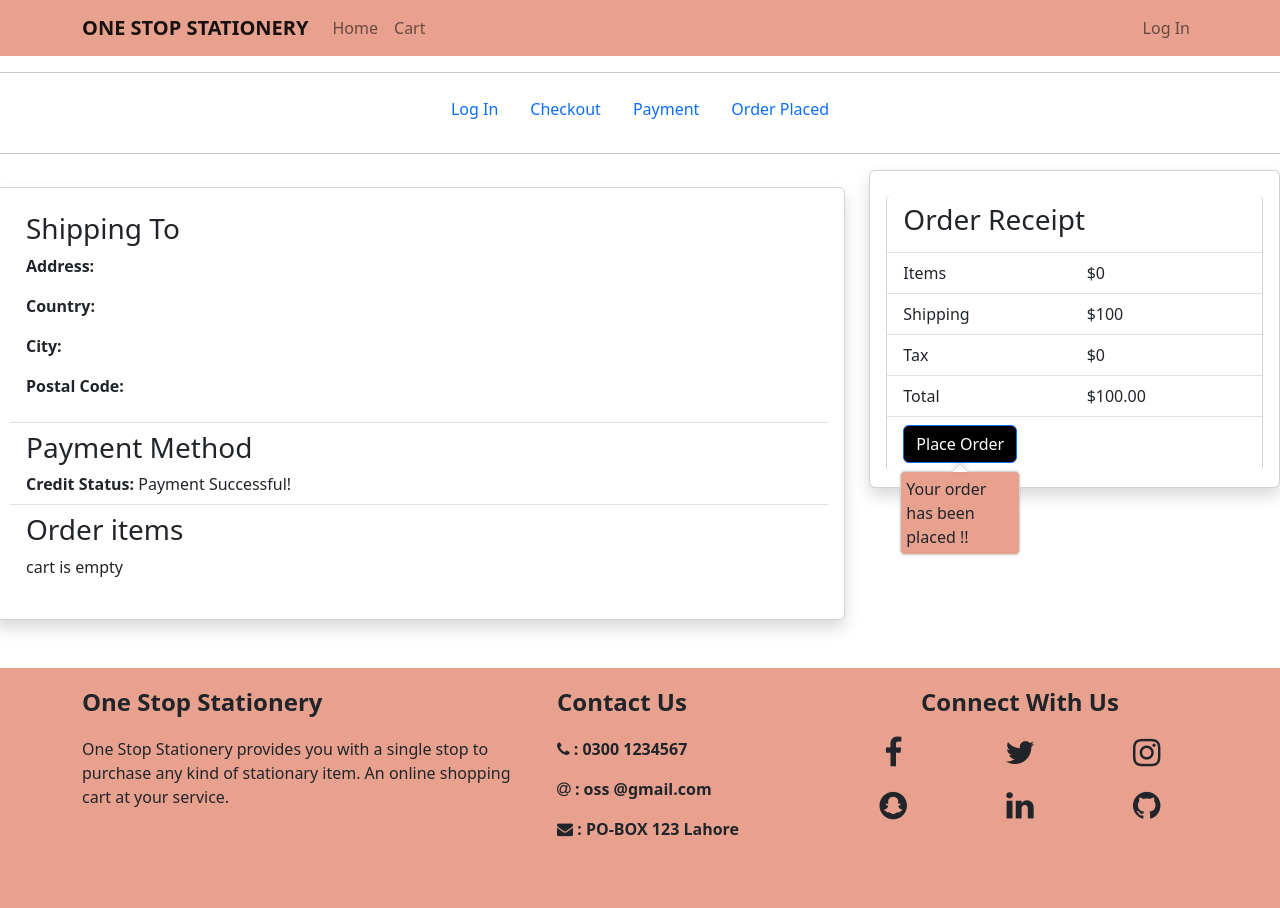
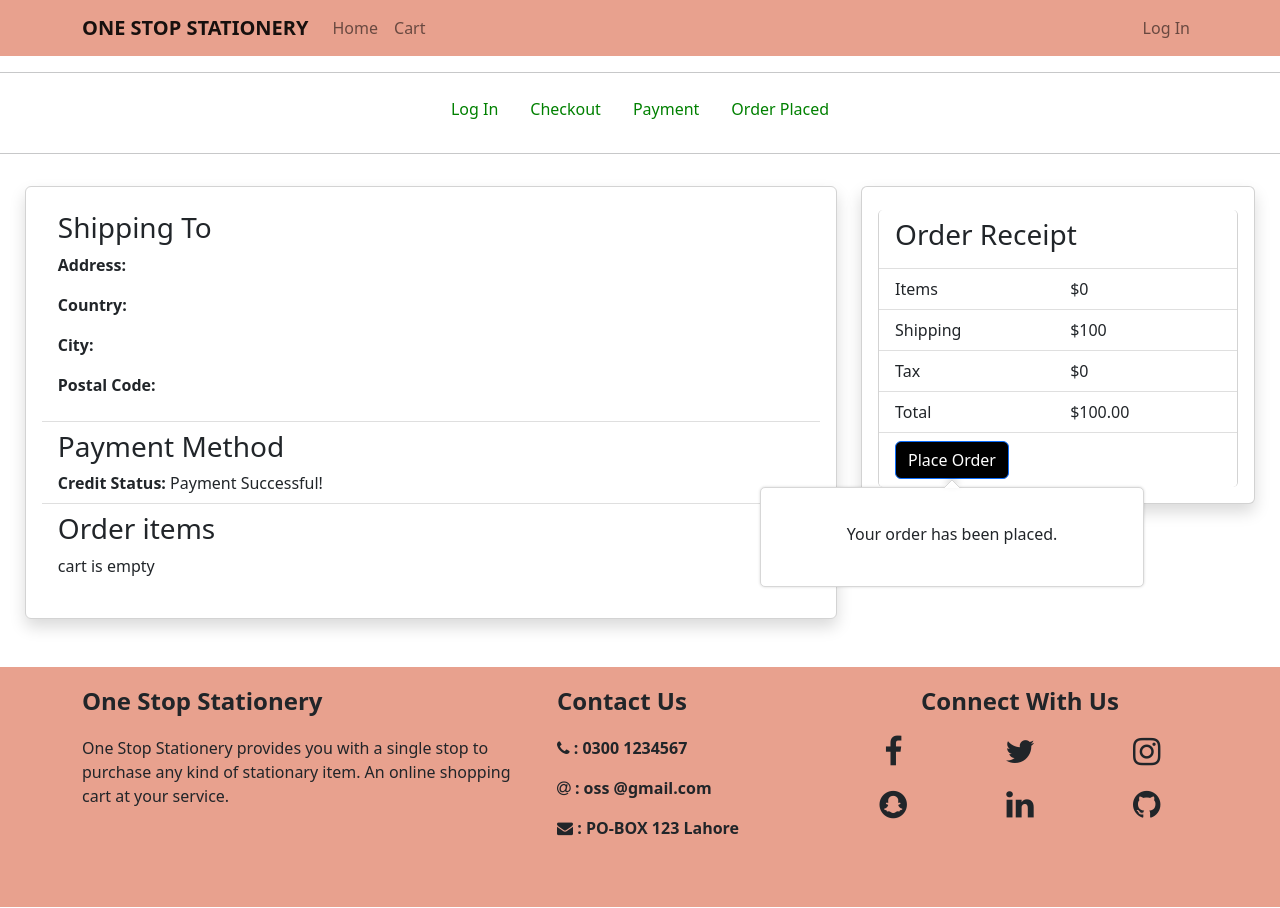
Before and after one commit to laibaarshad03/One-Stop-Stationery, a React (Create React App) app in the folder frontend/: page /api/order in a window 1280 px wide. Both pictures are taken after a click on the button "Place Order". Built offline with nearby package versions, Linux system fonts and the light colour scheme.

Commit message:
css fixed

```diff
--- a/frontend/src/components/CheckoutSteps.js
+++ b/frontend/src/components/CheckoutSteps.js
@@ -7,11 +7,11 @@ const CheckoutSteps = ({s1, s2, s3, s4}) => {
 
     return(
         <Nav className="justify-content-center mb-4" >
-            <Nav.Item >
+            <Nav.Item  >
                 {s1 ? (
                     <LinkContainer to= '/api/login'>
                         <Nav.Link>
-                            Log In
+                            <div style={{color:"green"}}> Log In </div>
                         </Nav.Link>
                     </LinkContainer>
                      ): (<Nav.Link disabled>
@@ -23,7 +23,7 @@ const CheckoutSteps = ({s1, s2, s3, s4}) => {
                 {s2 ? (
                     <LinkContainer to= '/api/checkout'>
                         <Nav.Link>
-                            Checkout
+                            <div style={{color:"green"}}> Checkout </div>
                         </Nav.Link>
                     </LinkContainer>
                      ): (<Nav.Link disabled>
@@ -35,7 +35,7 @@ const CheckoutSteps = ({s1, s2, s3, s4}) => {
                 {s3 ? (
                     <LinkContainer to= '/api/pay'>
                         <Nav.Link>
-                            Payment
+                        <div style={{color:"green"}}> Payment </div>
                         </Nav.Link>
                     </LinkContainer>
                      ): (<Nav.Link disabled>
@@ -47,7 +47,7 @@ const CheckoutSteps = ({s1, s2, s3, s4}) => {
                 {s4 ? (
                     <LinkContainer to= '/api/order'>
                         <Nav.Link>
-                            Order Placed
+                        <div style={{color:"green"}}> Order Placed </div>
                         </Nav.Link>
                     </LinkContainer>
                      ): (<Nav.Link disabled>
--- a/frontend/src/components/Item.js
+++ b/frontend/src/components/Item.js
@@ -4,9 +4,9 @@ import { Link } from "react-router-dom"
 
 const Item = ({item}) => {
     return (
-        <Card className="my-3 p-3 rounded">
+        <Card className="my-3 p-3 rounded" style={{height:"350px"}}>
             <Link to={`/api/viewitems/${item._id}`}>
-                <Card.Img src={item.image} variant='top'/>
+                <Card.Img style={{height:"220px"}} src={item.image} variant='top'/>
                 </Link>
                 <Card.Body>
                         <Card.Title as='div'>
--- a/frontend/src/screens/Checkout/Checkout.js
+++ b/frontend/src/screens/Checkout/Checkout.js
@@ -93,10 +93,10 @@ const { checkoutAddress } = cart
           </Col>
           <Col>
             <Button id="b1"
-            // className="float-end"
+            className="float-end"
             type='submit'
             // onClick={{submitHandler}}
-            style={{backgroundColor:"black"}}>
+            style={{backgroundColor:"black", marginTop:"3%"}}>
                 Continue to Payment
                </Button>
           </Col>
--- a/frontend/src/screens/Mainpage/Mainpage.js
+++ b/frontend/src/screens/Mainpage/Mainpage.js
@@ -5,7 +5,9 @@ import Carousel from '../../components/Carousel'
 import InputGroup from "react-bootstrap/InputGroup";
 import "bootstrap-icons/font/bootstrap-icons.css";
 import './Mainpage.css';
+import { BsFillCartFill } from "react-icons/bs";
 import {Button,FormControl, ListGroup}  from "react-bootstrap";
+import { FontAwesomeIcon } from '@fortawesome/react-fontawesome';
 import { Link } from 'react-router-dom'
 import  {useState} from 'react'
 //import {FaUser} from 'react-bootstrap-icons'
@@ -41,10 +43,12 @@ const Mainpage = () => {
           </div>
           <div style={{width:"20%", marginTop:"5%"}}>
           <a href="/api/login" style={{color:"black"}}>
-            <i class="fa fa-user" style={{fontSize:"25px", marginLeft:"50%"}}></i>
+            <i class="fa fa-user" style={{fontSize:"30px", marginLeft:"48%"}}></i>
           </a>
+
           <a href="/api/cart/:id" style={{color:"black"}}>
-            <i class="fa fa-cart" style={{fontSize:"25px", marginLeft:"10%"}}></i>
+          <BsFillCartFill style={{marginLeft: "7%", fontSize:"28px", marginBottom:"5%"}}></BsFillCartFill>
+
           </a>
           </div>
         </div>
--- a/frontend/src/screens/Order/Order.js
+++ b/frontend/src/screens/Order/Order.js
@@ -34,8 +34,8 @@ const Order = () => {
         <hr></hr>
             <CheckoutSteps s1 s2 s3 s4/>
         <hr></hr>
-        <Row>
-            <Col md={8} style={{paddingLeft:'5px'}}>
+        <Row style={{marginRight: "1%", marginLeft:"1%"}}>
+            <Col md={8}>
                 <ListGroup
                 className='shadow p-3 mb-5 bg-white rounded'
                 variant='flush'
@@ -96,7 +96,7 @@ const Order = () => {
                 </ListGroup>
             </Col>
             <Col md={4}>
-                <Card className='shadow p-3 mb-5 bg-white rounded'>
+                <Card className='shadow p-3 mb-5 bg-white rounded' style={{marginTop:"4%"}}>
                     <ListGroup
                     // className='shadow p-3 mb-5 bg-white rounded'
                     variant='flush'
@@ -139,8 +139,8 @@ const Order = () => {
                         <ListGroup.Item>
                         <Popup
                         contentStyle={{
-                        width: "120px",
-                        background: '#e8a18e',
+                        width: "30%",
+                        height: "100px",
                         padding: '5px'
                         }}
                         trigger={
@@ -152,7 +152,7 @@ const Order = () => {
                                     Place Order
                                 </Button>
                             }>
-                            <div>Your order has been placed !!</div>
+                            <div class="d-flex justify-content-center" style={{marginTop:"8%"}}>Your order has been placed.</div>
                         </Popup>
                         </ListGroup.Item>
                     </ListGroup>
--- a/frontend/src/screens/Payment/Payment.js
+++ b/frontend/src/screens/Payment/Payment.js
@@ -23,11 +23,11 @@ const Payment = () => {
     return(
         <div>
         <div><Header/></div>
-        <div className="Container" >
+        <div className="Container" style={{marginTop:"2%"}} >
         <Container className="square border border-1 con shadow p-3 mb-5 bg-white rounded" style={{width:"45%"}}>
             <CheckoutSteps s1 s2 s3/>
         <hr></hr>
-        <Form onSubmit={submitHandler}>
+        <Form onSubmit={submitHandler} >
         {/* <form className="Auth-form" onSubmit={submitHandler}> */}
             <div className="Auth-form-content">
                 <h3 className="Auth-form-title">Credit Card Payment</h3>
@@ -90,7 +90,7 @@ const Payment = () => {
                         />
                     </div>
                 </div>
-                <div className="d-grid gap-2 mt-3">
+                <div className="d-grid gap-2 ">
                     <button type="submit"
                     // onClick={submitHandler}
                     className="button">
--- a/frontend/src/screens/ViewItems/ViewItems.js
+++ b/frontend/src/screens/ViewItems/ViewItems.js
@@ -6,7 +6,7 @@ import Item from "../../components/Item";
 import { listItems } from "../../actions/itemActions";
 import Header from "../../components/Header";
 import Footer from "../../components/Footer";
-
+import {Link} from 'react-router-dom'
 
 const ViewItems = ( ) => {
     // const [items, setItems] = useState([])
@@ -40,7 +40,7 @@ const ViewItems = ( ) => {
         <div><Header/></div>
         <Container>
         <Link className = 'btn btn-light my-3' to='/'>
-            Back to Home Screen
+            Back to home screen
         </Link>
         { loading ? <h2>loading...</h2> : error ? <h3>{error}</h3> :
         <Row>
--- a/package.json
+++ b/package.json
@@ -25,12 +25,16 @@
   "dependencies": {
     "axios": "^1.2.0",
     "bcryptjs": "^2.4.3",
+    "bootstrap-icons": "^1.10.2",
     "dotenv": "^16.0.3",
     "express": "^4.18.2",
     "express-async-handler": "^1.2.0",
     "jsonwebtoken": "^8.5.1",
     "mongoose": "^6.7.3",
-    "react-bootstrap-icons": "^1.10.2"
+    "react-bootstrap-icons": "^1.10.2",
+    "react-icons": "^4.7.1",
+    "react-router-bootstrap": "^0.26.2",
+    "reactjs-popup": "^2.0.5"
   },
   "devDependencies": {
     "concurrently": "^7.6.0",
```
Also changed, not shown: frontend/src/screens/CartScreen/CartScreen.js (+7 -7 lines), 1 other file (tests, documents, lock files or other folders).
